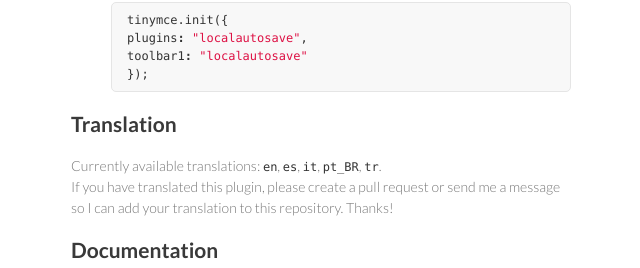
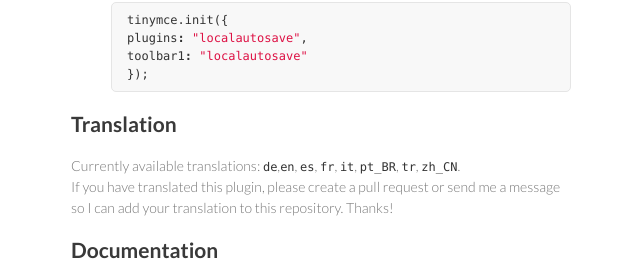
Before and after one commit to valtlfelipe/TinyMCE-LocalAutoSave, a plain HTML site: page index.html in a window 1280 px wide. Shown: the part 845-1113 px from the top of the page, 499-1139 px from the left. Drawn offline with nearby package versions, Linux system fonts and the light colour scheme; a script that the page names is missing.

Commit message:
Update index.html

```diff
--- a/index.html
+++ b/index.html
@@ -86,7 +86,7 @@
 </ol><h2>
 <a name="translation" class="anchor" href="#translation"><span class="octicon octicon-link"></span></a>Translation</h2>
 
-<p>Currently available translations: <code>en</code>, <code>es</code>, <code>it</code>, <code>pt_BR</code>, <code>tr</code>.
+<p>Currently available translations: <code>de</code>,<code>en</code>, <code>es</code>, <code>fr</code>, <code>it</code>, <code>pt_BR</code>, <code>tr</code>, <code>zh_CN</code>.
 <br>
 If you have translated this plugin, please create a pull request or send me a message so I can add your translation to this repository. Thanks!</p>
 
```
